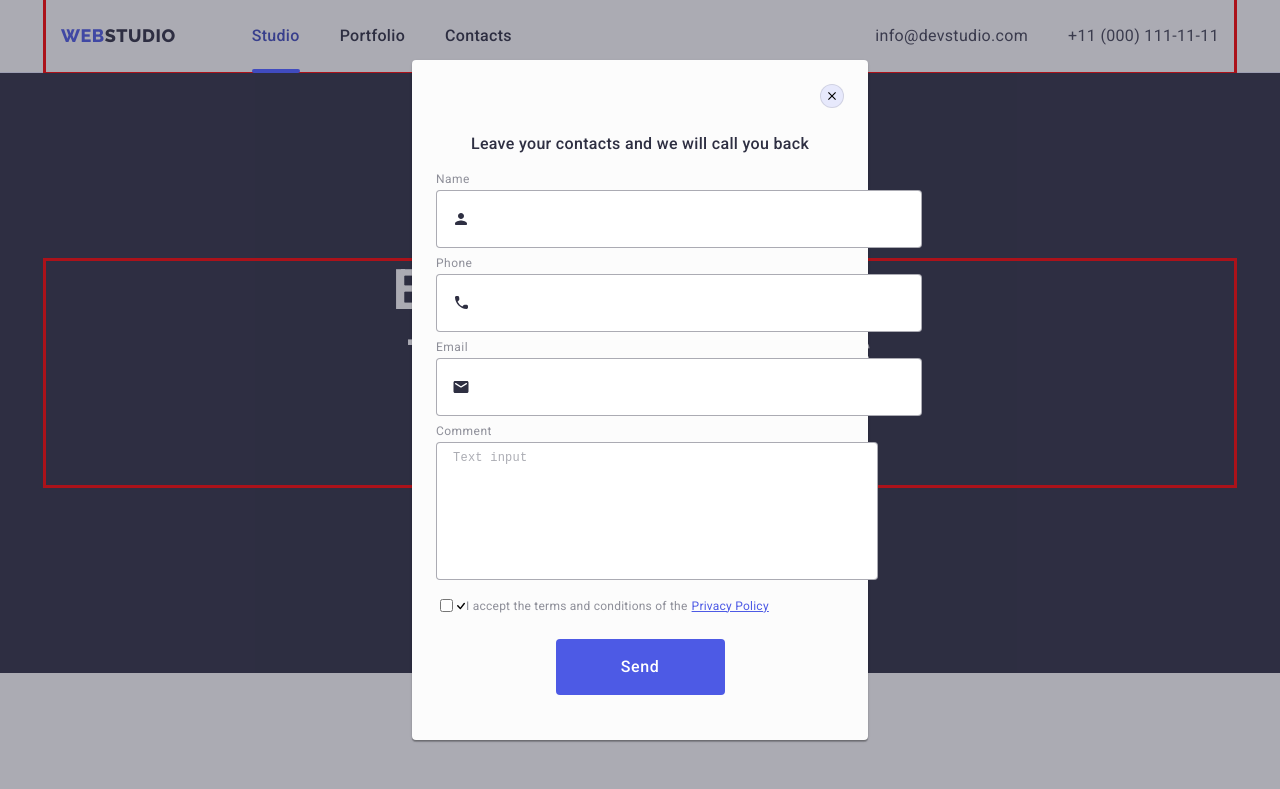
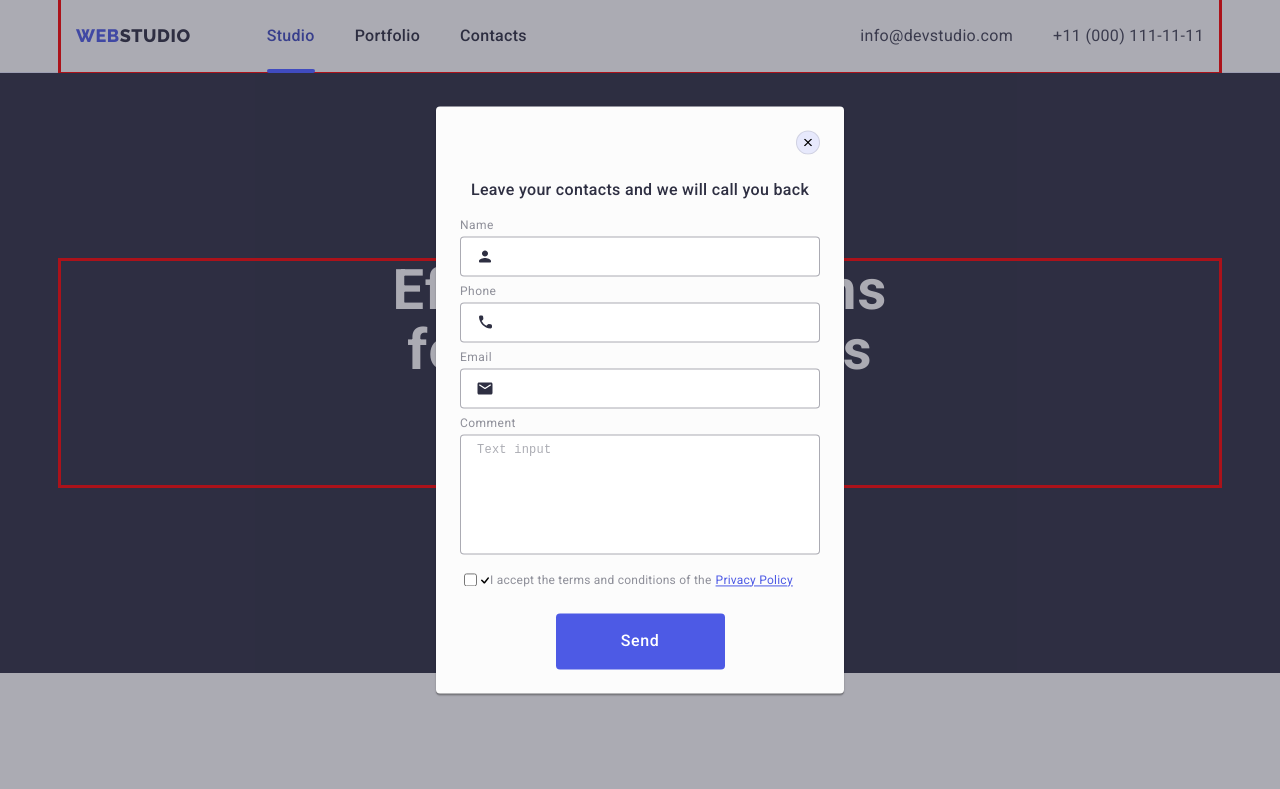
Before and after one commit to Kirra-acc/goit-homework-05, a plain HTML site: page index.html in a window 1280 px wide. Both pictures are taken after a click on the button "Order Service". Shown: the top 789 px of the page. Drawn offline with Linux system fonts and the light colour scheme.

Commit message:
reset box-sizing

```diff
--- a/css/common.css
+++ b/css/common.css
@@ -23,6 +23,7 @@
 body {
     font-family: var(--font-main);
     margin: 0;
+    /* box-sizing: border-box; */
 }
 .visually-hidden {
     position: absolute;
--- a/css/reset.css
+++ b/css/reset.css
@@ -1,6 +1,8 @@
-/* *{
-  padding: 0;
-} */
+*,
+::after,
+::before {
+  box-sizing: border-box;
+}
 h1,
 h2,
 h3,
--- a/css/styles.css
+++ b/css/styles.css
@@ -644,7 +644,7 @@
 
 /* order form */
 .modal-caption {
-    /* width: 360px; */
+    width: 360px;
     font-weight: 500;
     line-height: 1.5;
     letter-spacing: 0.02em;
@@ -675,7 +675,7 @@
 }
 
 .modal-input {
-    /* width: 360px; */
+    width: 360px;
     width: 100%;
     height: 40px;
     border-radius: 4px;
```
Also changed, not shown: index.html (+1 -0 lines).
